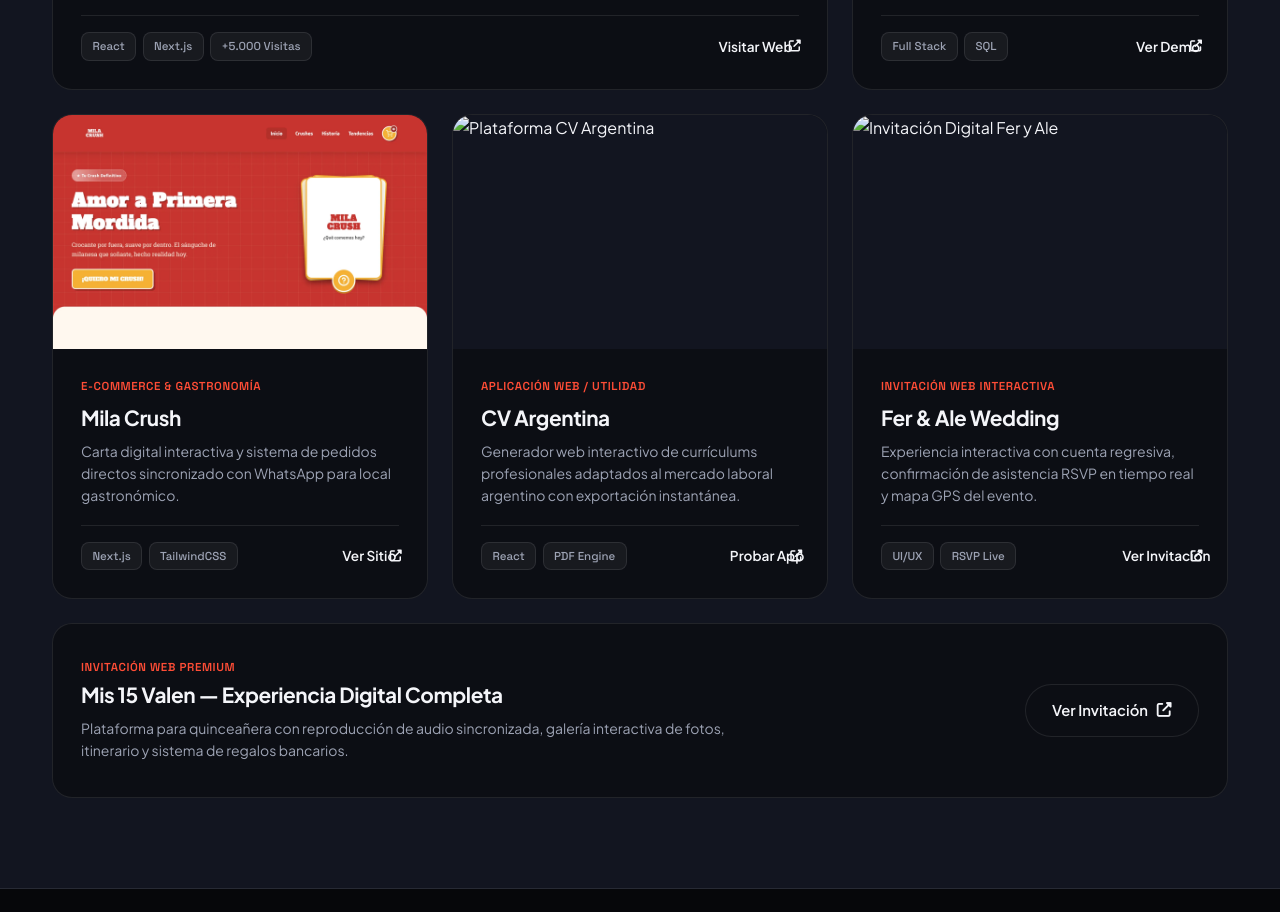
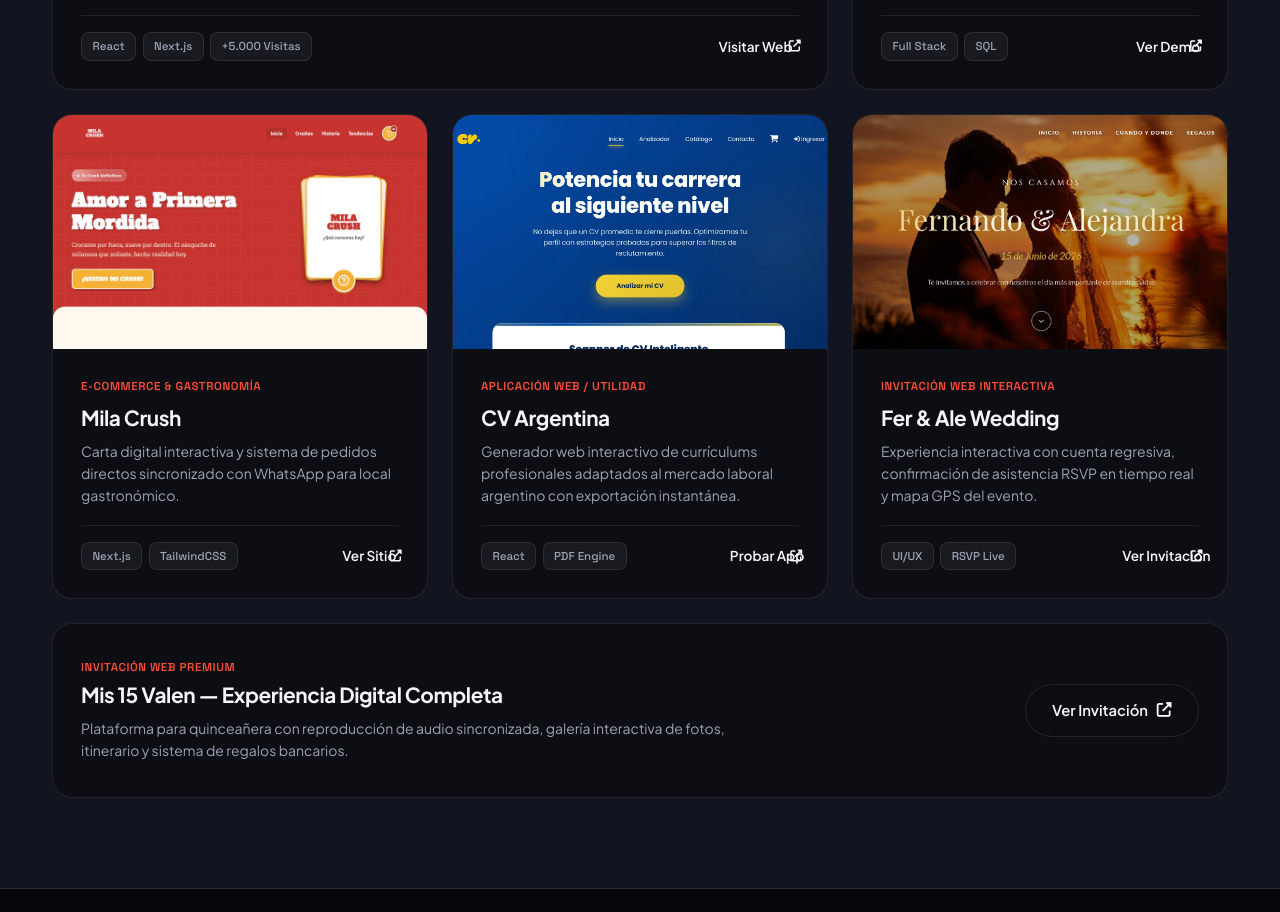
Before and after one commit to alfadigitalar/alfadigital, a website: page index.html in a window 1280 px wide. Shown: the part 4359-5271 px from the top of the page. Drawn offline with Linux system fonts and the light colour scheme.

Commit message:
fix(assets): corregir nombres de archivo de imágenes en CV Argentina y Fer & Ale

```diff
--- a/index.html
+++ b/index.html
@@ -498,8 +498,8 @@
           <article class="bento-card col-4 reveal reveal-delay-1" data-category="web">
             <div class="bento-image-wrap">
               <picture>
-                <source srcset="img/cvargentina.webp" type="image/webp" />
-                <img src="img/cvargentina.png" alt="Plataforma CV Argentina" width="400" height="240" loading="lazy"
+                <source srcset="img/cv.webp" type="image/webp" />
+                <img src="img/cv.png" alt="Plataforma CV Argentina" width="400" height="240" loading="lazy"
                   decoding="async" />
               </picture>
             </div>
@@ -527,8 +527,8 @@
           <article class="bento-card col-4 reveal reveal-delay-2" data-category="web">
             <div class="bento-image-wrap">
               <picture>
-                <source srcset="img/fer-y-ale-preview.webp" type="image/webp" />
-                <img src="img/fer-y-ale-preview.png" alt="Invitación Digital Fer y Ale" width="400" height="240"
+                <source srcset="img/Casamiento.webp" type="image/webp" />
+                <img src="img/Casamiento.png" alt="Invitación Digital Fer y Ale" width="400" height="240"
                   loading="lazy" decoding="async" />
               </picture>
             </div>
```
